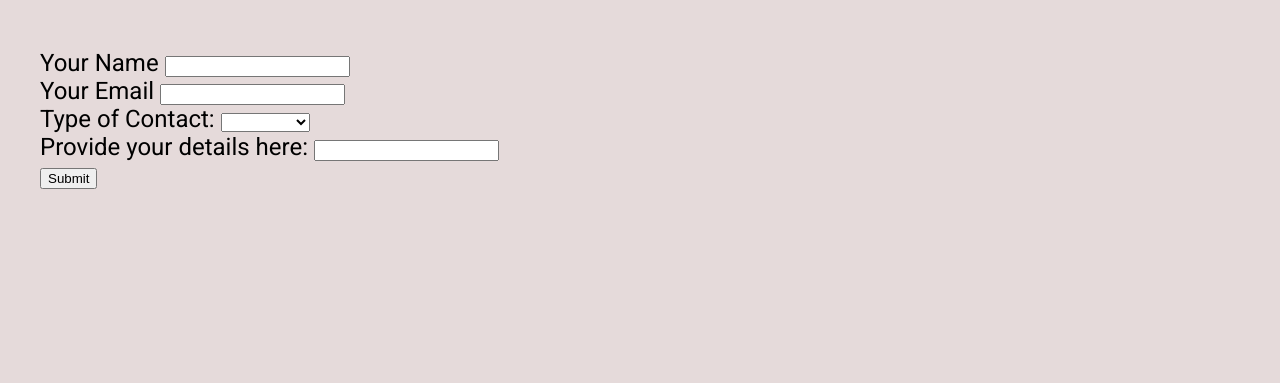
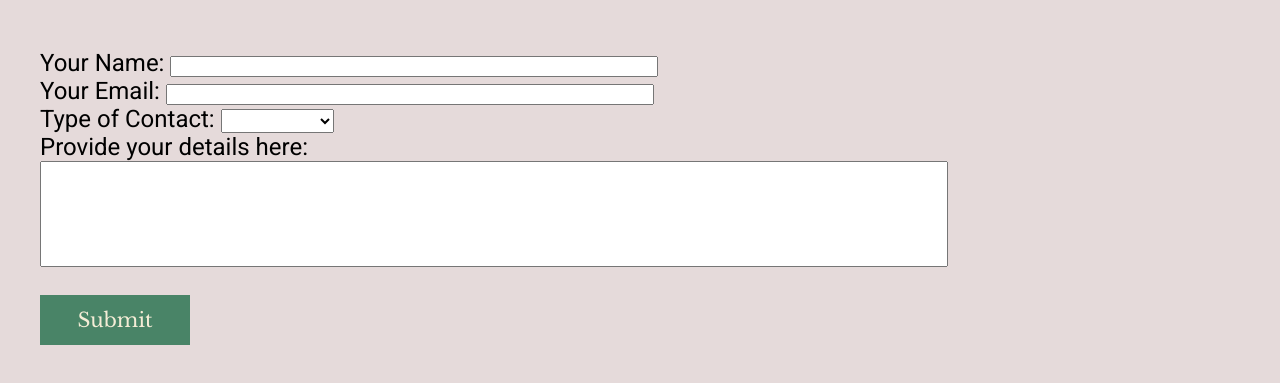
Before and after one commit to maloricuevas/TechMoms_FinalProject, a plain HTML site: page contact.html in a window 1280 px wide. Shown: the part 359-742 px from the top of the page. Drawn offline with nearby package versions, Linux system fonts and the light colour scheme.

Commit message:
add css to form

```diff
--- a/contact.html
+++ b/contact.html
@@ -28,10 +28,10 @@
        <form id="contactForm" name="contactForm">
         <h1>Let Us Know Your Questions, Requests, and Suggestions</h1>
         <br>
-        <label>Your Name</label>
+        <label>Your Name:</label>
         <input id="name" class="name">
         <br>
-        <label>Your Email</label>
+        <label>Your Email:</label>
         <input id="email" class="email">
         <br>
         <label>Type of Contact:</label>
@@ -45,7 +45,7 @@
         <label>Provide your details here:</label>
         <input id="textbox" class="textbox">
         <br>
-        <input type="submit">
+        <input type="submit" class="submit">
         </form>
 
      </div>
--- a/index.js
+++ b/index.js
@@ -28,7 +28,7 @@ document.addEventListener("submit", function (event) {
         alert("You must select your response type before submitting this form.");
     }
     else {
-        alert("Thank you for your question! We will contact you with a response shortly.");
+        alert("Thank you for your contact! We will contact you with a response shortly.");
     }
 
 })
--- a/styles.css
+++ b/styles.css
@@ -109,3 +109,40 @@ li:hover {
     text-decoration: underline;
     cursor: pointer;
 }
+
+.textbox{
+    height: 100px;
+    width: 75%;
+    display: block;
+}
+
+.name {
+    width: 40%;
+}
+
+.email {
+    width: 40%;
+}
+
+select{
+    font-size: 18px;
+}
+
+option {
+    font-size: 18px;
+}
+
+.submit{
+    background: #498467;
+    color: #F4ECD6;
+    display: block;
+    font-family: 'Libre Baskerville', serif;
+    font-size: 20px;
+    height: 50px;
+    width: 150px;
+    border: #F4ECD6;
+}
+
+.submit:hover{
+    background-color: #DA4167;
+}
```
